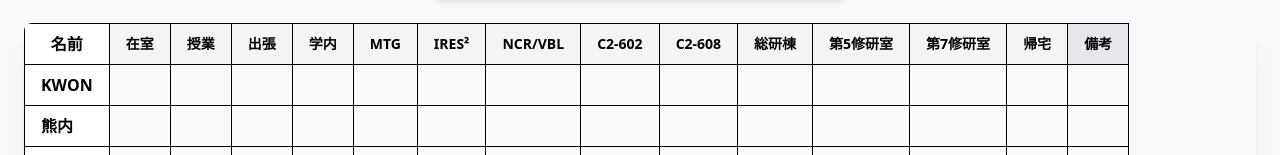
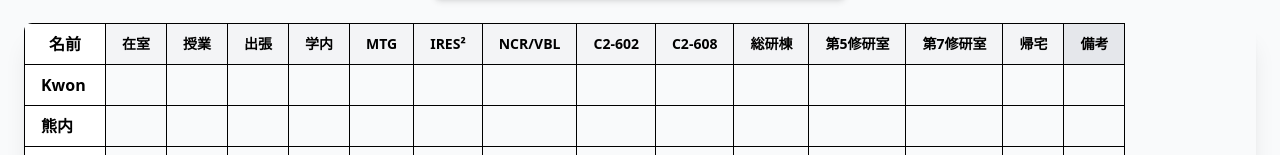
Before and after one commit to chobo172/Where, a React (Vite) app: page / in a window 1280 px wide. Shown: the part 245-400 px from the top of the page. Built offline with nearby package versions, Linux system fonts and the light colour scheme; no server answers; the database is empty.

Commit message:
🔐 260410_A

```diff
--- a/src/App.jsx
+++ b/src/App.jsx
@@ -3,7 +3,7 @@ import "./index.css";
 import { database } from "./firebase";
 import { ref, set, onValue } from "firebase/database";
 
-const names = ["KWON", "熊内", "岡本", "米村", "内園", "山本", "高谷", "込山", "岡田そ"];
+const names = ["Kwon", "熊内", "岡本", "米村", "内園", "山本", "高谷", "込山", "岡田そ"];
 const locations = ["在室", "授業", "出張", "学内", "MTG", "IRES²", "NCR/VBL", "C2-602", "C2-608", "総研棟", "第5修研室", "第7修研室", "帰宅"];
 
 const passwords = {
```
